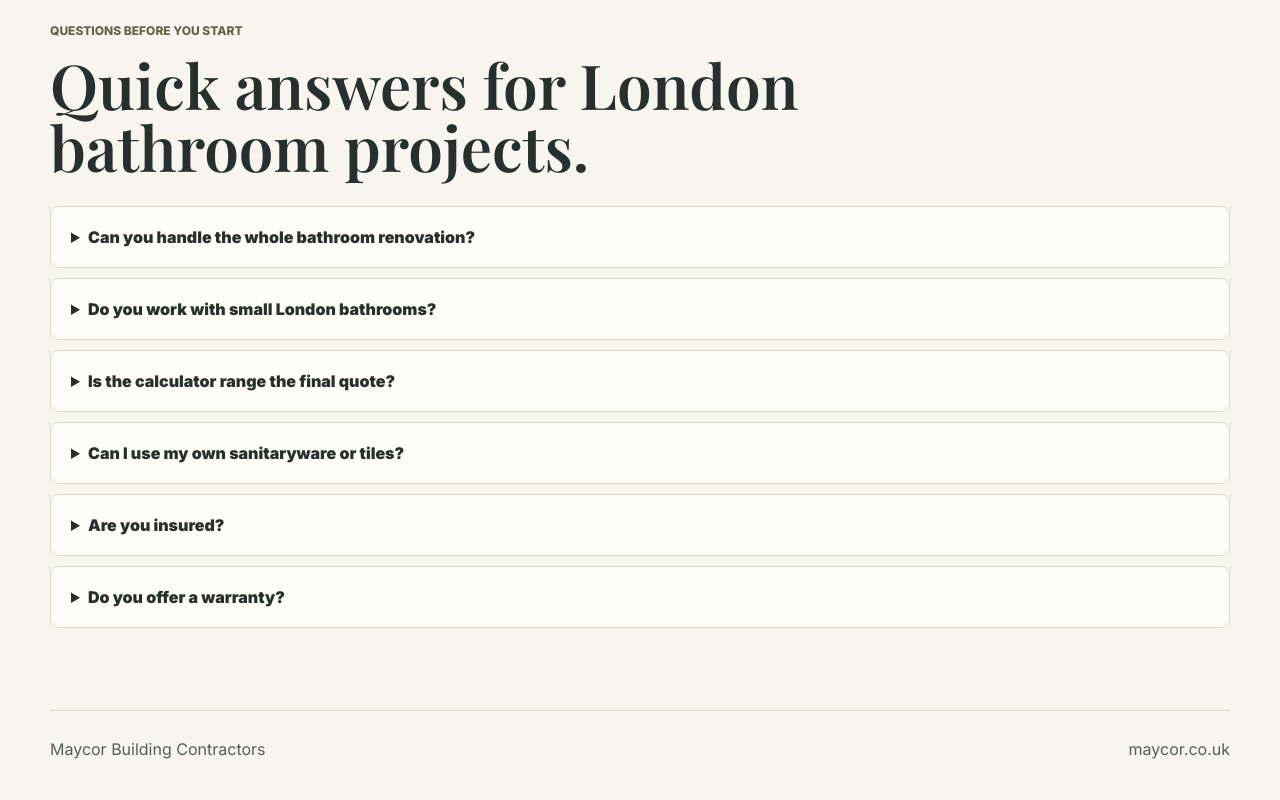
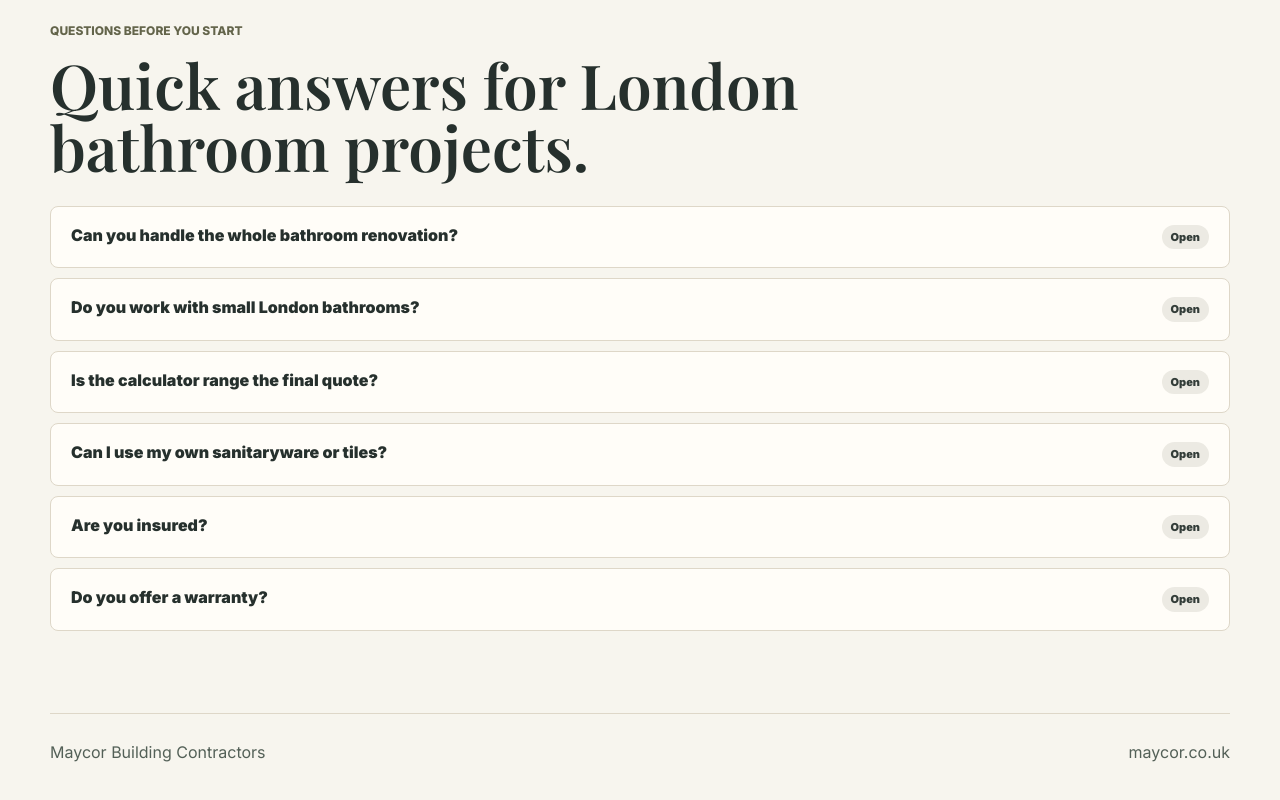
Before and after one commit to maycorbuildingservices-lang/maycor-website-next, a Next.js app: page / in a window 1280 px wide. Shown: the part 5873-6673 px from the top of the page. Built offline with nearby package versions, Linux system fonts and the light colour scheme.

Commit message:
Make FAQ cards fully clickable

```diff
--- a/src/app/globals.css
+++ b/src/app/globals.css
@@ -919,16 +919,69 @@ h3 {
   gap: 10px;
 }
 
-.faq-list details {
+.faq-card {
+  display: grid;
+  width: 100%;
+  gap: 0;
   border: 1px solid var(--line);
   border-radius: 8px;
   background: var(--paper);
   padding: 18px 20px;
+  cursor: pointer;
+  text-align: left;
+  transition: border-color 0.18s ease, box-shadow 0.18s ease, transform 0.18s ease, background 0.18s ease;
+  appearance: none;
 }
 
-.faq-list summary {
-  cursor: pointer;
+.faq-header {
+  display: flex;
+  align-items: flex-start;
+  justify-content: space-between;
+  gap: 14px;
+}
+
+.faq-card:hover,
+.faq-card:focus-visible {
+  border-color: rgba(99, 100, 74, 0.52);
+  box-shadow: 0 10px 28px rgba(51, 61, 57, 0.09);
+  transform: translateY(-1px);
+  outline: none;
+}
+
+.faq-card[aria-expanded="true"] {
+  border-color: var(--olive);
+  background: #f7f4ea;
+  box-shadow: 0 0 0 2px rgba(99, 100, 74, 0.14);
+}
+
+.faq-question {
+  display: block;
+  color: var(--ink);
+  font-size: 16px;
   font-weight: 900;
+  line-height: 1.35;
+}
+
+.faq-toggle {
+  flex: 0 0 auto;
+  border-radius: 999px;
+  background: rgba(99, 100, 74, 0.12);
+  color: var(--olive-deep);
+  padding: 4px 9px;
+  font-size: 11px;
+  font-style: normal;
+  font-weight: 900;
+}
+
+.faq-card p {
+  margin: 12px 0 0;
+  color: var(--ink-soft);
+  line-height: 1.65;
+}
+
+.faq-card:focus-visible .faq-toggle,
+.faq-card:hover .faq-toggle {
+  background: rgba(99, 100, 74, 0.18);
 }
 
 .faq-list p {
--- a/src/components/BathroomLandingPage.tsx
+++ b/src/components/BathroomLandingPage.tsx
@@ -1,3 +1,4 @@
+import { useState } from "react";
 import Image from "next/image";
 import { EstimateStarter } from "./EstimateStarter";
 
@@ -80,6 +81,8 @@ const jsonLd = {
 };
 
 export function BathroomLandingPage() {
+  const [openFaq, setOpenFaq] = useState<number | null>(null);
+
   return (
       <>
       <script
@@ -267,12 +270,25 @@ export function BathroomLandingPage() {
               <h2>Quick answers for London bathroom projects.</h2>
             </div>
             <div className="faq-list">
-            {faqs.map(([question, answer]) => (
-              <details key={question}>
-                <summary>{question}</summary>
-                <p>{answer}</p>
-              </details>
-            ))}
+              {faqs.map(([question, answer], index) => {
+                const isOpen = openFaq === index;
+
+                return (
+                  <button
+                    key={question}
+                    className="faq-card"
+                    type="button"
+                    aria-expanded={isOpen}
+                    onClick={() => setOpenFaq(isOpen ? null : index)}
+                  >
+                    <span className="faq-header">
+                      <span className="faq-question">{question}</span>
+                      <span className="faq-toggle">{isOpen ? "Close" : "Open"}</span>
+                    </span>
+                    {isOpen ? <p>{answer}</p> : null}
+                  </button>
+                );
+              })}
             </div>
           </section>
       </main>
```
Lines whose indentation alone changed are shown as unchanged.
